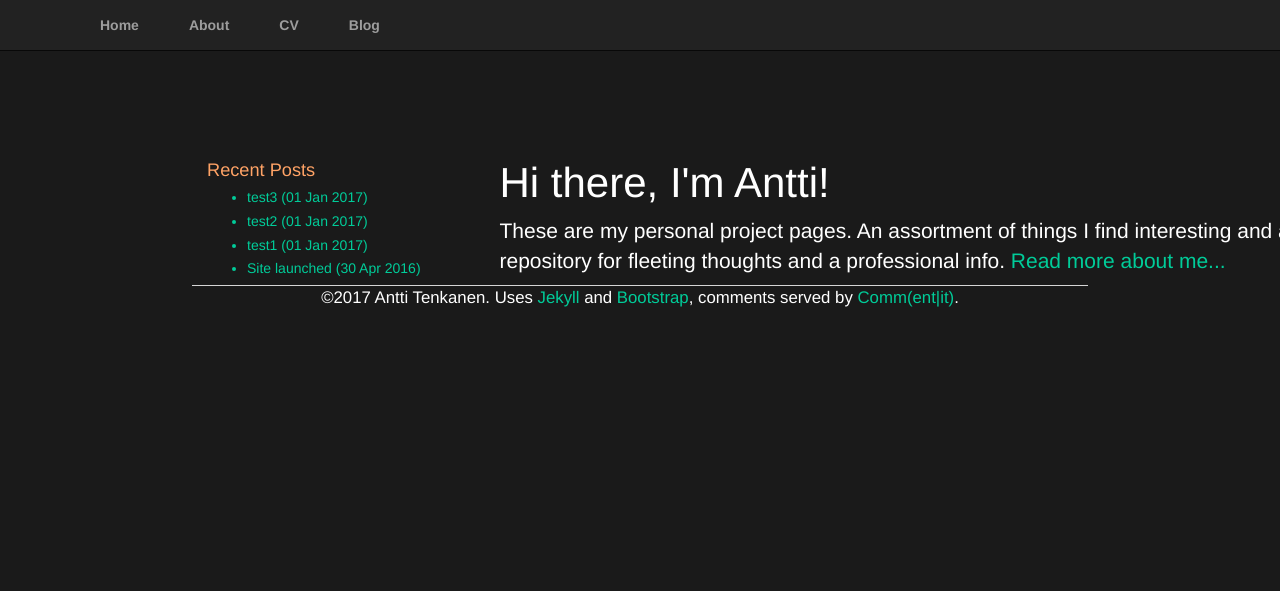
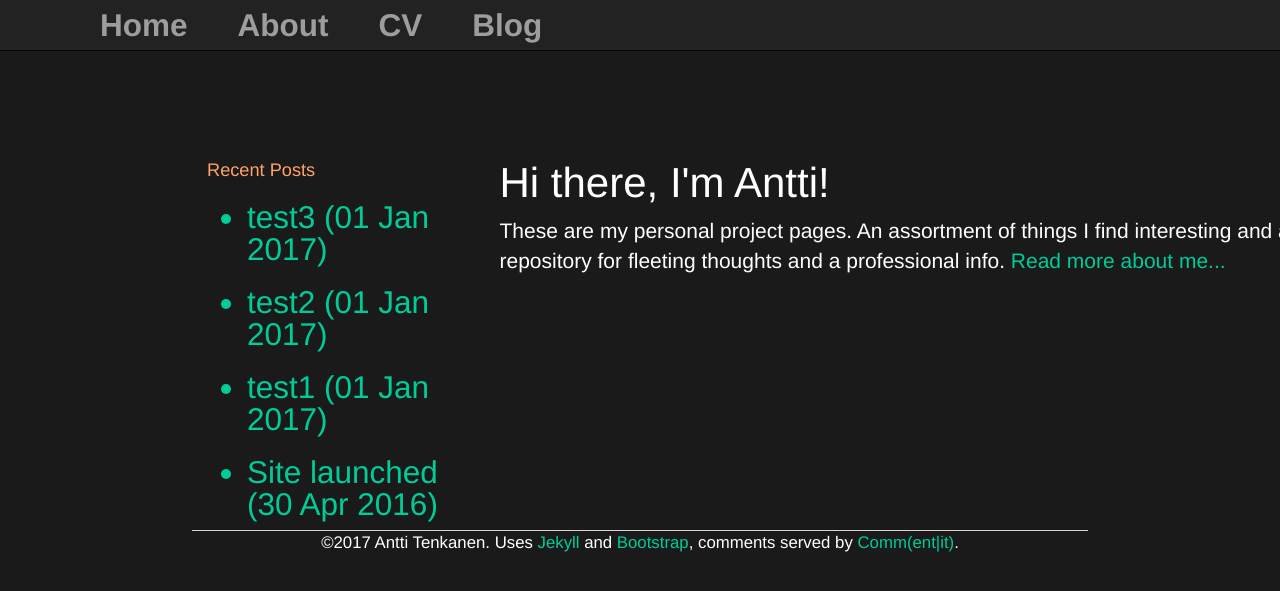
Before and after one commit to plantecophys/plantecophys, a Jekyll site: the page built from index.html, in a window 1280 px wide. Shown: the top 591 px of the page. Built offline with Jekyll 4.4.1, drawn with Linux system fonts in a browser that asks for light colours; the list of posts is cut into pages by our own code.

Commit message:
Update main.css

```diff
--- a/css/main.css
+++ b/css/main.css
@@ -12,6 +12,16 @@ h1 {
     color: #ffffff;
 }
 p {
+    font-size: 1.5em;
+    line-height: 1.4em;
+    color: #ffffff;
+}
+ul {
+    font-size: 1.5em;
+    line-height: 1.4em;
+    color: #ffffff;
+}
+li {
     font-size: 1.5em;
     line-height: 1.4em;
     color: #ffffff;
```
